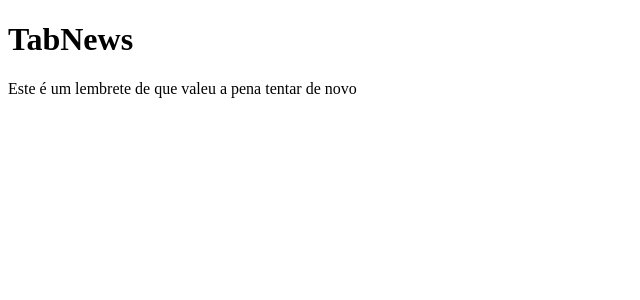
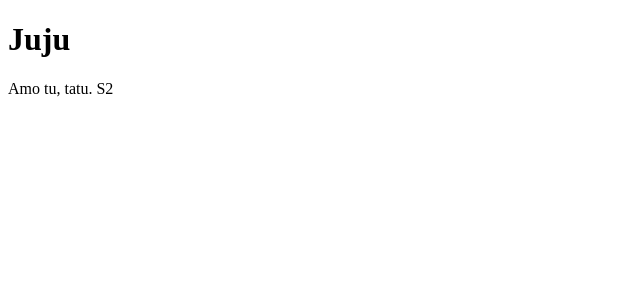
Before and after one commit to atalhox/clone-tabnews, a Next.js app: page / in a window 1280 px wide. Shown: the top 300 px of the page, without its empty margins (0-640 px from the left). Built offline with nearby package versions, Linux system fonts and the light colour scheme.

Commit message:
feat: fix with ammend

```diff
--- a/pages/index.js
+++ b/pages/index.js
@@ -1,8 +1,8 @@
 function Home() {
   return (
     <div>
-      <h1>TabNews</h1>
-      <p>Este é um lembrete de que valeu a pena tentar de novo</p>
+      <h1>Juju</h1>
+      <p>Amo tu, tatu. S2</p>
     </div>
   );
 }
```
